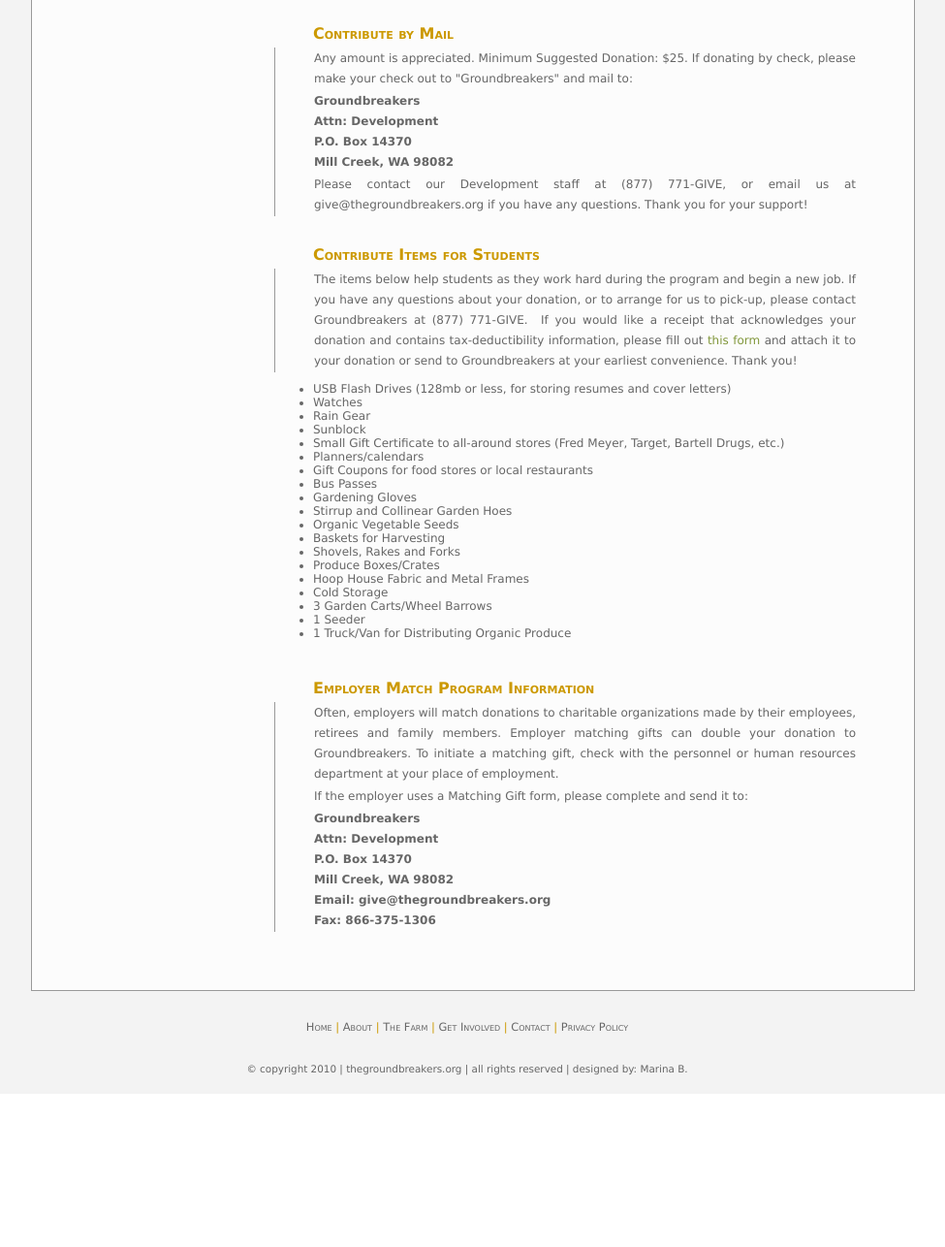
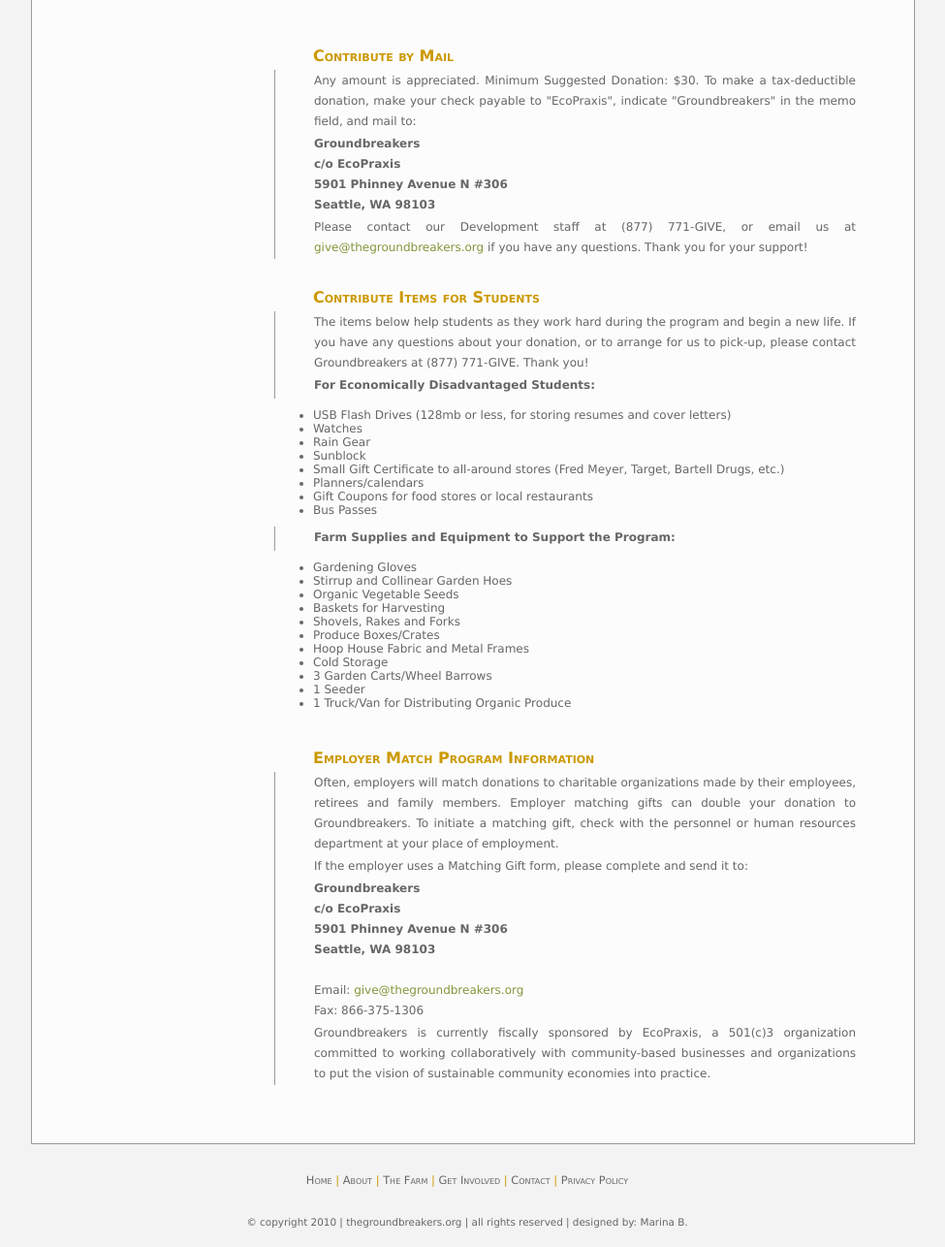
Before and after one commit to kaeverett/groundbreakers, a PHP site: page /getinvolved_donate.php in a window 1280 px wide. Shown: the part 1878-3164 px from the top of the page at 97% size, without its empty margins (158-1133 px from the left). Before the commit the page ends 2987 px from the top, so only its background shows below. Run offline with PHP 8.4, Linux system fonts and the light colour scheme; some libraries are stand-ins or nearby versions.

Commit message:
complete update to contribute page. remove redundant wishlist page link

```diff
--- a/getinvolved_donate.php
+++ b/getinvolved_donate.php
@@ -50,7 +50,6 @@
                 <ul>
                     <li class="active"><a href="getinvolved_donate.php">Contribute</a></li>
                     <li><a href="getinvolved_volunteer.php">&raquo; Volunteer</a></li>
-                    <li><a href="getinvolved_wishlist.php">&raquo; Wish List</a></li>
                 </ul>
       		</div><!--end content left-->
 
@@ -115,7 +114,8 @@
 					<tr>
 						<td align='left'></td>
 						<td align='left'></td>
-						<td align='right'><a href="mailto:info@thegroundbreakers.org>?subject=donation information">
+						<td align='right'>
+							<a href="mailto:info@thegroundbreakers.org>?subject=donation information">
 						[To learn more, email info@thegroundbreakers.org]</a></td>
 					</tr>
 				</table>
@@ -131,6 +131,7 @@
 
     			<a name="contributeonline"></a>
                 <h4>Contribute Online</h4>
+				<p>NOTE: At this time, tax deductible donations are only being received by mail.</p>
                         <br/>
                         <form action="https://www.paypal.com/cgi-bin/webscr" method="post">
                         <input type="hidden" name="cmd" value="_s-xclick">
@@ -142,13 +143,17 @@
                         <br/>
     			<a name="contributebymail"></a>
                 <h4>Contribute by Mail</h4>
-                    <p>Any amount is appreciated. Minimum Suggested Donation: $25. If donating by check,
-                     please make your check out to "Groundbreakers" and mail to:</p>
-                     <p><strong>Groundbreakers<br />
-                         Attn: Development<br />
-                         P.O. Box 14370<br />
-                         Mill Creek, WA 98082</ br></strong></p>
-                    <p>Please contact our Development staff at (877) 771-GIVE, or email us at give@thegroundbreakers.org if you have any questions. Thank you for your support!</p>
+                    <p>Any amount is appreciated. Minimum Suggested Donation: $30. To make a tax-deductible donation, make your check payable to "EcoPraxis", indicate "Groundbreakers" in the memo field, and mail to:</p>
+                     <p><strong>
+					 	Groundbreakers<br/>
+						c/o EcoPraxis<br/>
+						5901 Phinney Avenue N #306<br/>
+						Seattle, WA 98103<br/>
+					 </strong></p>
+                    <p>Please contact our Development staff at (877) 771-GIVE, or email us at
+						<a href="mailto:give@thegroundbreakers.org>">
+							give@thegroundbreakers.org
+						</a> if you have any questions. Thank you for your support!</p>
 
     			<!--<a name="donateonline"></a>
                 <h4>Donate Online</h4>
@@ -156,12 +161,10 @@
 
                 <a name="contributeforstudents"></a>
                 <h4>Contribute Items for Students</h4>
-                    <p>The items below help students as they work hard during the program and begin a new job.
-                    If you have any questions about your donation, or to arrange for us to pick-up,
-                    please contact Groundbreakers at (877) 771-GIVE.  If you would like a receipt that
-                    acknowledges your donation and contains tax-deductibility information, please fill
-                    out <a href="donation_form.pdf">this form</a> and attach it to your donation or send to Groundbreakers at your
-                    earliest convenience. Thank you!</p>
+                    <p>The items below help students as they work hard during the program and begin a new life.
+                    If you have any questions about your donation, or to arrange for us to pick-up, please contact Groundbreakers at (877) 771-GIVE. Thank you!</p>
+
+					<p><b>For Economically Disadvantaged Students:</b><p>
                     <ul>
                         <li>USB Flash Drives (128mb or less, for storing resumes and cover letters)</li>
                         <li>Watches</li>
@@ -171,6 +174,9 @@
                         <li>Planners/calendars</li>
                         <li>Gift Coupons for food stores or local restaurants</li>
                         <li>Bus Passes</li>
+					</ul>
+					<p><b>Farm Supplies and Equipment to Support the Program:</b><p>
+					<ul>
                         <li>Gardening Gloves</li>
                         <li>Stirrup and Collinear Garden Hoes</li>
                         <li>Organic Vegetable Seeds</li>
@@ -185,20 +191,27 @@
                     </ul>
 
 
-                     <a name="contributeemployermatch"></a>
-                    <h4>Employer Match Program Information</h4>
-                        <p>Often, employers will match donations to charitable organizations made
-                        by their employees, retirees and family members. Employer matching gifts can double
-                        your donation to Groundbreakers. To initiate a matching gift, check with the personnel
-                        or human resources department at your place of employment.</p>
+                 <a name="contributeemployermatch"></a>
+                <h4>Employer Match Program Information</h4>
+                    <p>Often, employers will match donations to charitable organizations made
+                    by their employees, retirees and family members. Employer matching gifts can double your donation to Groundbreakers. To initiate a matching gift, check with the personnel or human resources department at your place of employment.</p>
 
-                        <p>If the employer uses a Matching Gift form, please complete and send it to:</p>
-                        <p><strong>Groundbreakers<br />
-                         Attn: Development<br />
-                         P.O. Box 14370<br />
-                         Mill Creek, WA 98082<br />
-                        Email: give@thegroundbreakers.org<br />
-                        Fax: 866-375-1306</strong></p>
+                    <p>If the employer uses a Matching Gift form, please complete and send it to:</p>
+
+                     <p><strong>
+					 	Groundbreakers<br/>
+						c/o EcoPraxis<br/>
+						5901 Phinney Avenue N #306<br/>
+						Seattle, WA 98103<br/>
+					 </strong><br/>
+					Email: <a href="mailto:give@thegroundbreakers.org>">
+								give@thegroundbreakers.org
+							</a> <br/>
+					Fax: 866-375-1306
+					</p>
+
+					<p>Groundbreakers is currently fiscally sponsored by EcoPraxis, a 501(c)3 organization committed to working collaboratively with community-based businesses and organizations to put the vision of sustainable community economies into practice.</p>
+
             </div> <!--end content right-->
        </div><!--end content-->
 
--- a/getinvolved_volunteer.php
+++ b/getinvolved_volunteer.php
@@ -49,7 +49,6 @@
                 <ul>
                    <li><a href="getinvolved_donate.php">&raquo; Contribute</a></li>
                     <li class="active"><a href="getinvolved_volunteer.php">Volunteer</a></li>
-                    <li><a href="getinvolved_wishlist.php">&raquo; Wish List</a></li>
                 </ul>
       		</div><!--end content left-->
 
--- a/includes/inc_header.php
+++ b/includes/inc_header.php
@@ -36,7 +36,6 @@
                             <ul id="menuSubThree" class="menuVert" onMouseOver="setMenu('menuSubThree')" onMouseOut="clearMenu('menuSubThree')">
                                  <li><a href="getinvolved_donate.php">Contribute</a></li>
                                  <li><a href="getinvolved_volunteer.php">Volunteer</a></li>
-                                 <li><a href="getinvolved_wishlist.php">Wish List</a></li>
                             </ul>
                    </div><!--end menuTop-->
 
--- a/index.html
+++ b/index.html
@@ -102,7 +102,6 @@
                             <ul id="menuSubThree" class="menuVert" onMouseOver="setMenu('menuSubThree')" onMouseOut="clearMenu('menuSubThree')">
                                  <li><a href="getinvolved_donate.php">Contribute</a></li>
                                  <li><a href="getinvolved_volunteer.php">Volunteer</a></li>
-                                 <li><a href="getinvolved_wishlist.php">Wish List</a></li>
                             </ul>
                    </div><!--end menuTop-->
 
--- a/index.php
+++ b/index.php
@@ -100,7 +100,6 @@
                             <ul id="menuSubThree" class="menuVert" onMouseOver="setMenu('menuSubThree')" onMouseOut="clearMenu('menuSubThree')">
                                  <li><a href="getinvolved_donate.php">Contribute</a></li>
                                  <li><a href="getinvolved_volunteer.php">Volunteer</a></li>
-                                 <li><a href="getinvolved_wishlist.php">Wish List</a></li>
                             </ul>
                    </div><!--end menuTop-->
 
--- a/training.php
+++ b/training.php
@@ -77,9 +77,9 @@
 					<li>Module One – Introduction to Plant Health, PathologyandPests</li>
 					<li>Module Two – Introduction to Composting, Cover CropsandRotation</li>
 					<li>Module Three – Introduction to Permaculture</li>
-					<li>Module Four – Introduction to GreenhousesandPropagation</li>
-					<li>Module Five – HarvestingandFood Preservation</li>
-					<li>Module Six – ManagementandSafety</li>
+					<li>Module Four – Introduction to Greenhouses and Propagation</li>
+					<li>Module Five – Harvesting and Food Preservation</li>
+					<li>Module Six – Management and Safety</li>
 				</ul>
 			</p>
 
```
